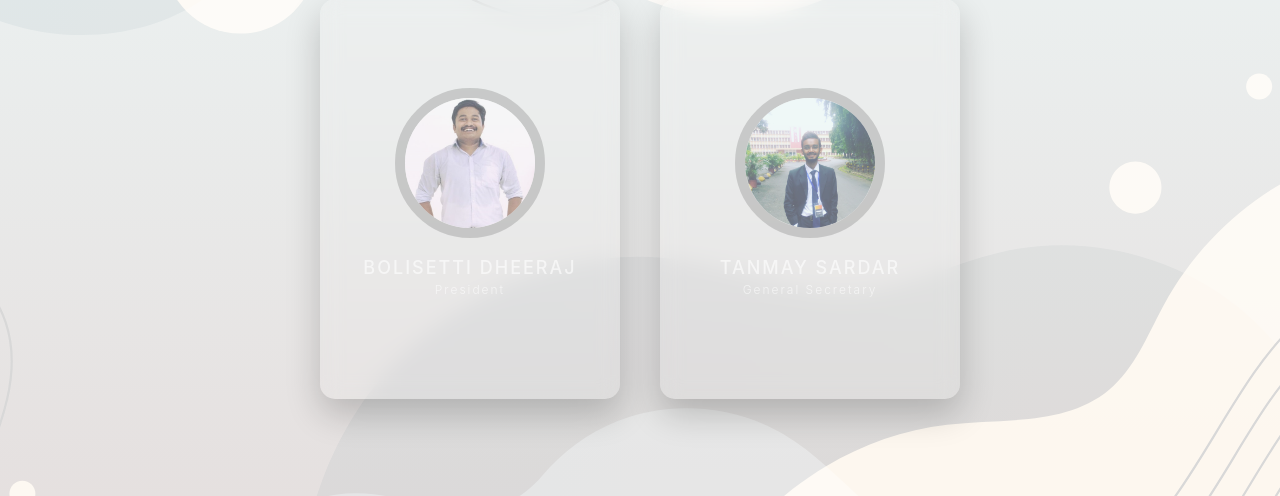
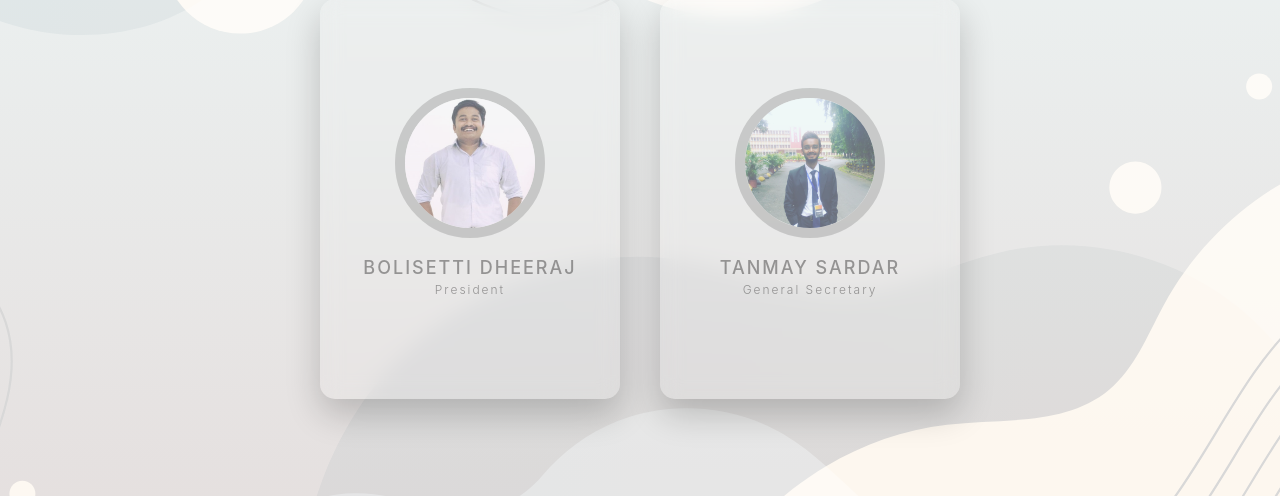
Before and after one commit to Kar2410/ElectraOfficial.github.io, a PHP site: page /ElectraDevMode//alumni in a window 1280 px wide. Shown: the part 455-951 px from the top of the page. Run offline with PHP 8.4, Linux system fonts and the light colour scheme; some libraries are stand-ins or nearby versions; some web fonts are replaced.

Commit message:
Changed text color

```diff
--- a/alumni.php
+++ b/alumni.php
@@ -118,7 +118,8 @@
         }
 
         .card-container .card .content .contentBx h3 {
-            color: #fff;
+            /* color: #fff; */
+            color: #5c5b5b;
             text-transform: uppercase;
             letter-spacing: 2px;
             font-weight: 500;
@@ -150,7 +151,8 @@
         }
 
         .card-container .card .sci li a {
-            color: #fff;
+            /* color: #fff; */
+            color: #5c5b5b;
             font-size: 24px;
         }
 
```
